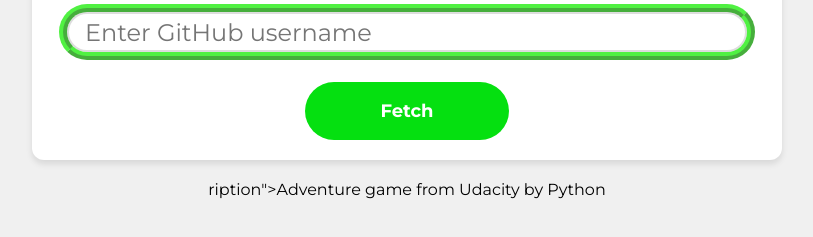
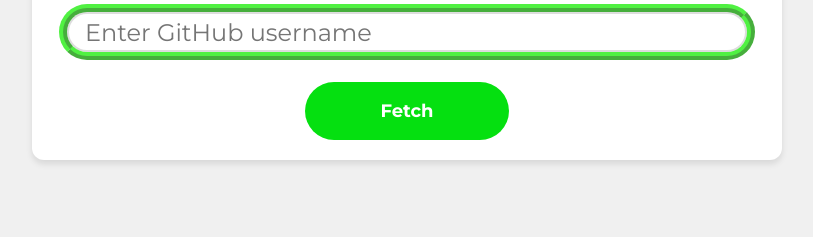
Before and after one commit to ShadiSbaih/GitHub-repositories-viewer-, a plain HTML site: page index.html in a window 1280 px wide. Shown: the part 87-324 px from the top of the page, without its empty margins (233-1046 px from the left). Drawn offline with Linux system fonts and the light colour scheme.

Commit message:
Update index.html

```diff
--- a/index.html
+++ b/index.html
@@ -18,8 +18,6 @@
         </div>
         <div class="profile-info">
             <!-- <div class="item-repo"></div> -->
-            ription">Adventure game from Udacity by Python</p>
-            </div>
         </div>
     </section>
 
```
